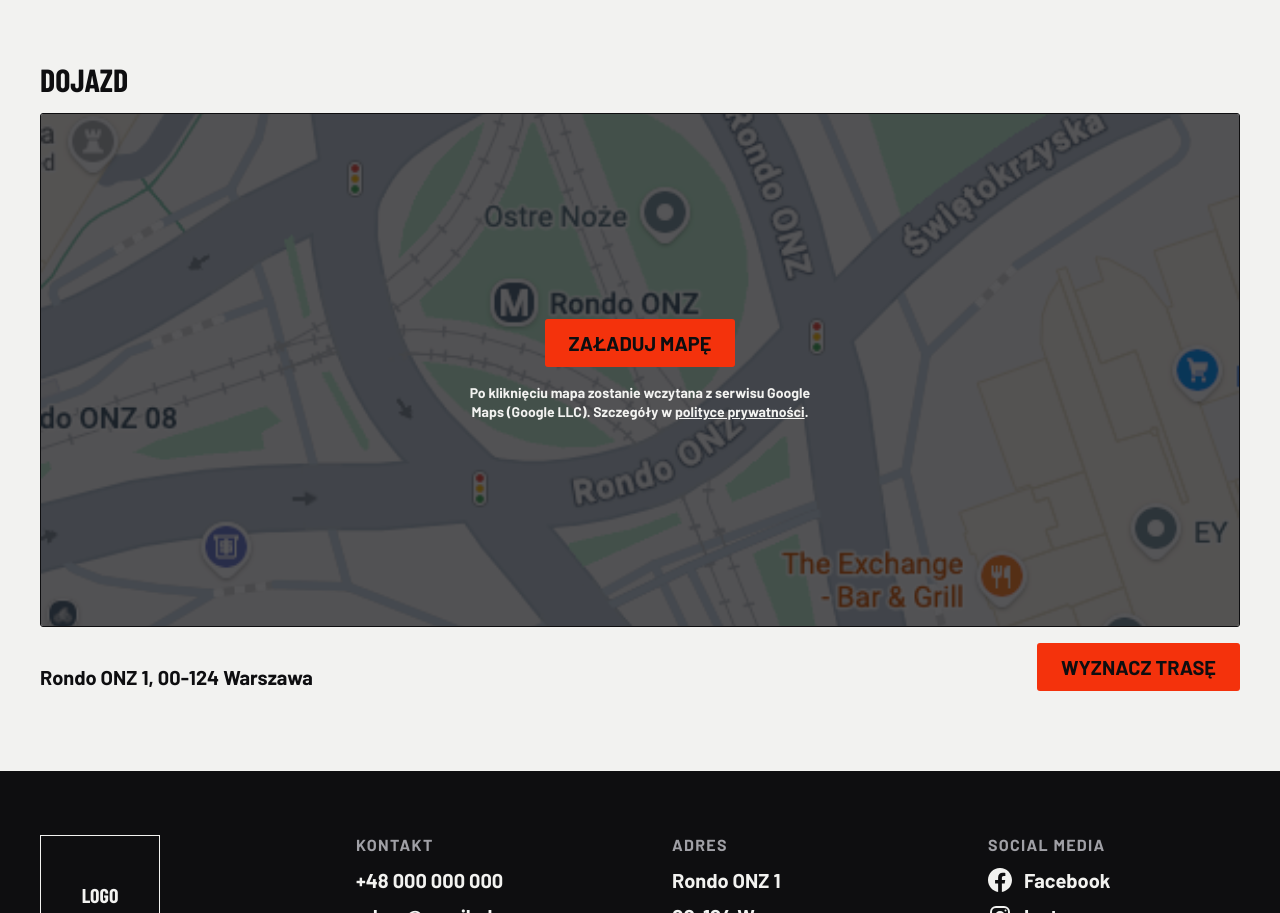
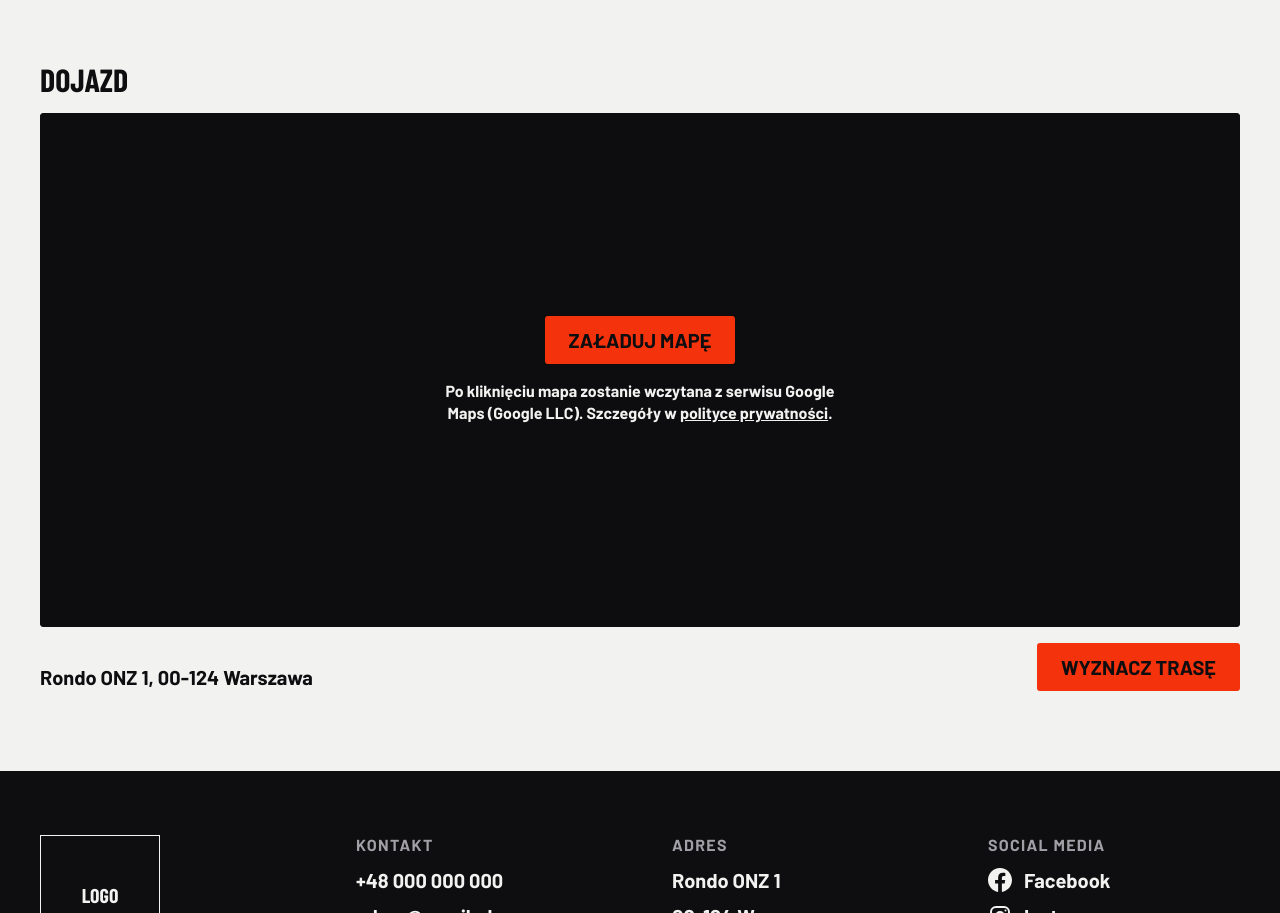
Before and after one commit to Michal-Delikat/fighting-scool, a plain HTML site: page public/index.html in a window 1280 px wide. Shown: the part 6500-7413 px from the top of the page. Drawn offline with Linux system fonts and the light colour scheme.

Commit message:
map placeholder

```diff
--- a/public/css/dojazd.css
+++ b/public/css/dojazd.css
@@ -12,11 +12,11 @@
 
 .dojazd__map {
   position: relative;
-  aspect-ratio: 21 / 9;
+  aspect-ratio: 4 / 3;
   overflow: hidden;
   border: 1px solid var(--bg);
   border-radius: var(--radius);
-  background: var(--surface);
+  background: var(--bg);
 }
 
 .dojazd__map img {
@@ -66,7 +66,7 @@
   margin: 0;
   max-width: 44ch;
   color: var(--text);
-  font-size: 0.875rem;
+  font-size: var(--fs-body);
   line-height: 1.4;
 }
 
@@ -120,6 +120,10 @@
     margin-top: 64px;
   }
 
+  .dojazd__map {
+    aspect-ratio: 21 / 9;
+  }
+
   .dojazd__info {
     display: grid;
     grid-template-columns: minmax(0, 1fr) auto;
--- a/public/index.html
+++ b/public/index.html
@@ -274,7 +274,6 @@
       <div class="dojazd" data-map-query="Rondo ONZ 1, Warszawa">
         <h3 class="dojazd__title">Dojazd</h3>
         <div class="dojazd__map">
-          <img data-club="map-image" class="dojazd__map-image" src="img/dojazd-mapa.png" alt="Mapa poglądowa dojazdu do klubu" width="576" height="430" loading="lazy" decoding="async">
           <div class="dojazd__overlay">
             <button type="button" class="btn dojazd__load" data-map-load>Załaduj mapę</button>
             <p class="dojazd__consent">Po kliknięciu mapa zostanie wczytana z serwisu Google Maps (Google LLC). Szczegóły w <a href="#">polityce prywatności</a>.</p>
```
Also changed, not shown: public/img/dojazd-mapa.png (deleted).
